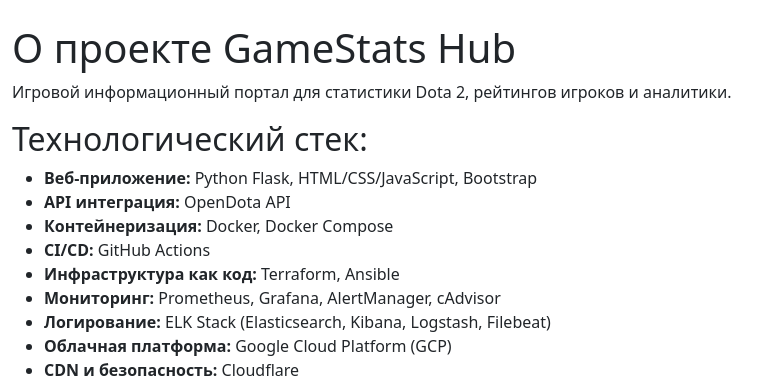
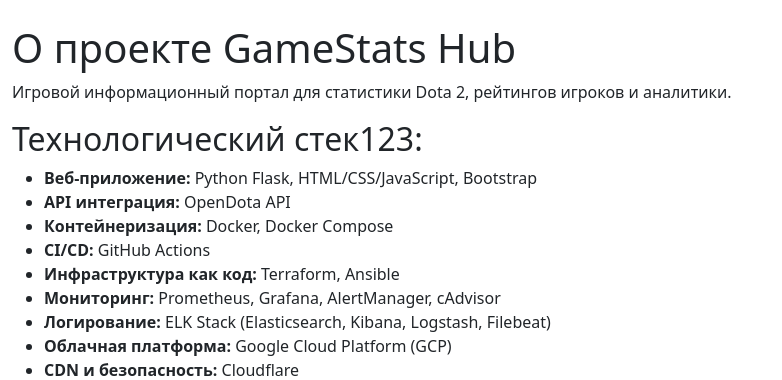
Before and after one commit to svdbel/GameStats-Hub, a Flask app: page /about in a window 1280 px wide. Shown: the part 56-436 px from the top of the page, without its empty margins (0-782 px from the left). Run offline with Flask 3, Linux system fonts and the light colour scheme.

Commit message:
Update about.html

```diff
--- a/frontend/templates/about.html
+++ b/frontend/templates/about.html
@@ -3,7 +3,7 @@
 <h1>О проекте GameStats Hub</h1>
 <p>Игровой информационный портал для статистики Dota 2, рейтингов игроков и аналитики.</p>
 
-<h2> Технологический стек:</h2>
+<h2> Технологический стек123:</h2>
 <ul>
     <li><strong>Веб-приложение:</strong> Python Flask, HTML/CSS/JavaScript, Bootstrap</li>
     <li><strong>API интеграция:</strong> OpenDota API</li>
```
